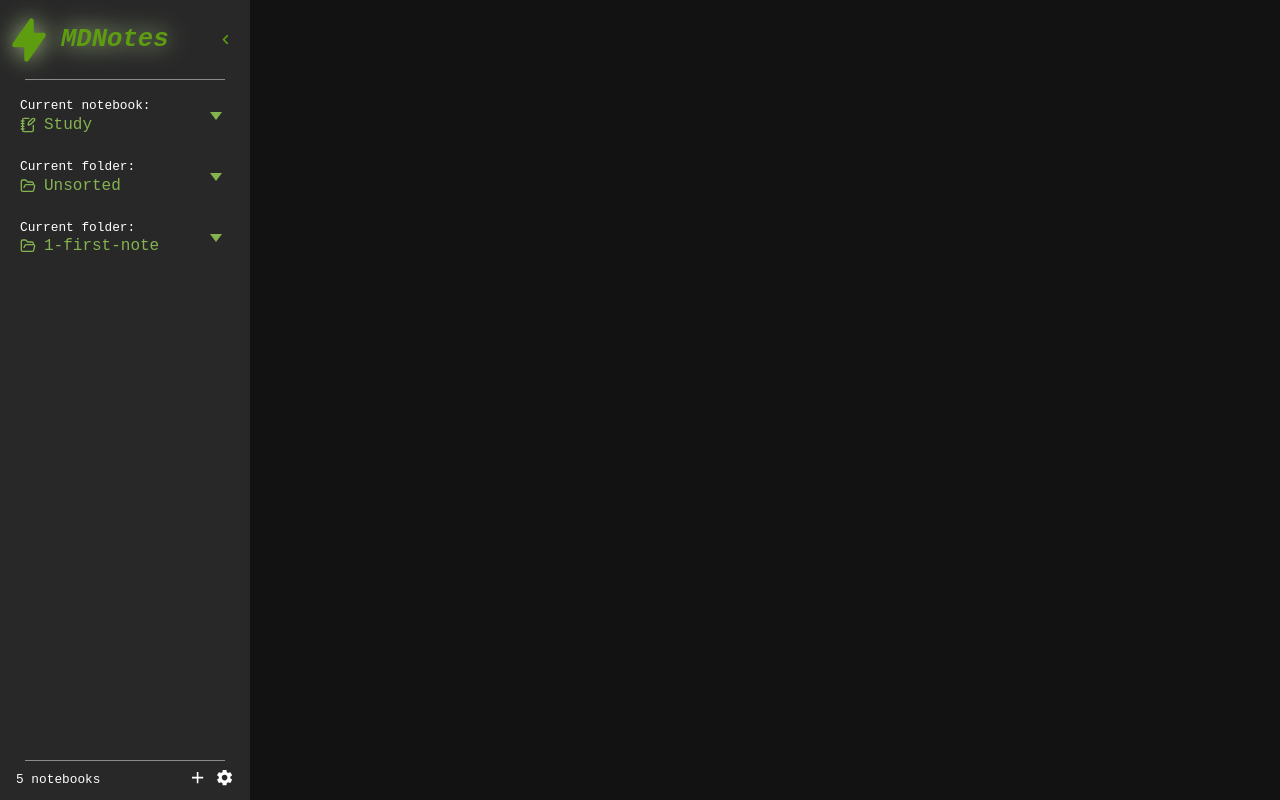
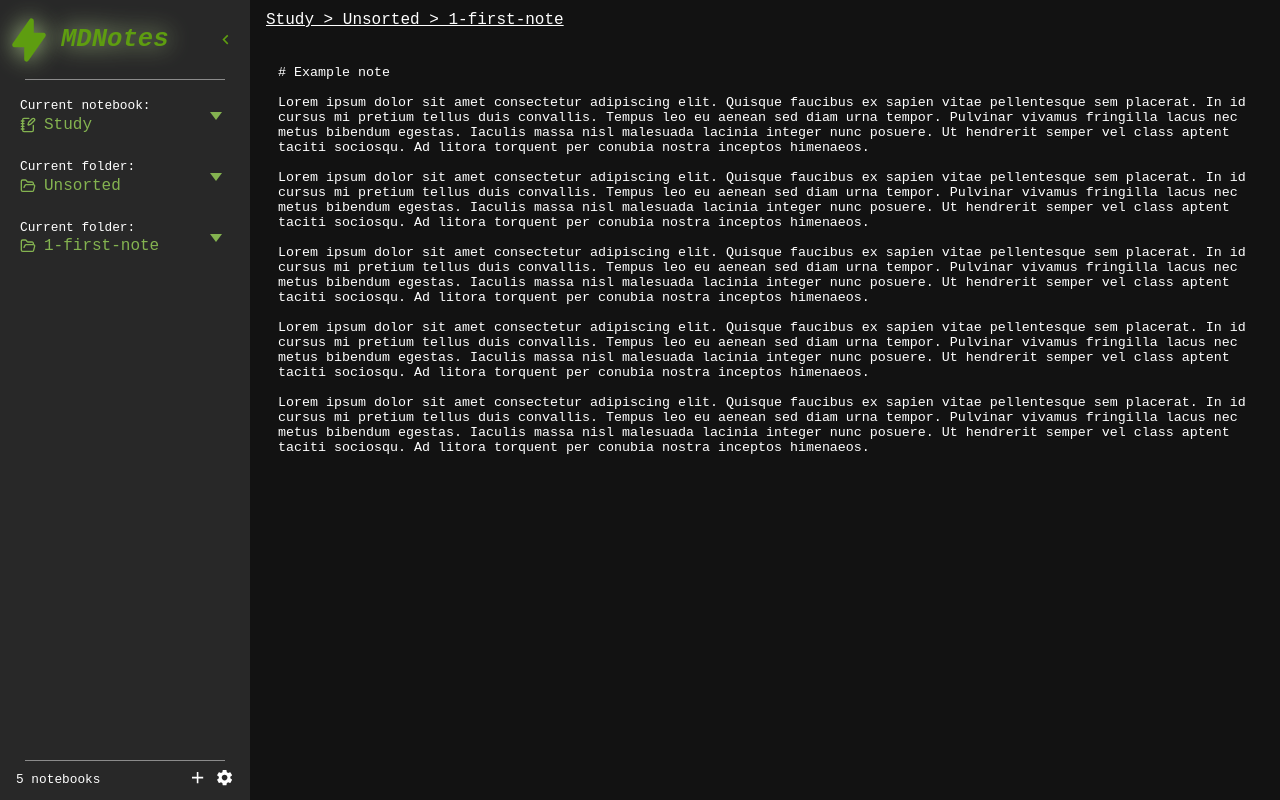
Before and after one commit to garrettmroberts/one-app-a-week, a React (Create React App) app in the folder markdown-notes/: page / in a window 1280 px wide. Built offline with nearby package versions, Linux system fonts and the light colour scheme.

Commit message:
base editor area ui

```diff
--- a/markdown-notes/src/App.tsx
+++ b/markdown-notes/src/App.tsx
@@ -1,13 +1,17 @@
 import './styles/main.scss';
 import Navigator from './components/Navigator';
 import React from 'react';
+import Editor from './components/Editor';
+import { context, MainContext } from './contexts/Context';
 
 function App() {
   return (
-    <main>
-      <Navigator />
-      <div className="editor" />
-    </main>
+    <MainContext.Provider value={context}>
+      <main>
+        <Navigator />
+        <Editor />
+      </main>
+    </MainContext.Provider>
   );
 }
 
--- /dev/null
+++ b/markdown-notes/src/components/BreadCrumbs.tsx
@@ -0,0 +1,21 @@
+import React from 'react';
+
+interface BreadCrumbsProps {
+  notebook: string;
+  folder: string;
+  file: string;
+}
+
+const BreadCrumbs: React.FC<BreadCrumbsProps> = ({
+  notebook,
+  folder,
+  file
+}) => {
+  return (
+    <div className="bread-crumbs">
+      <p>{`${notebook} > ${folder} > ${file}`}</p>
+    </div>
+  );
+};
+
+export default BreadCrumbs;
--- /dev/null
+++ b/markdown-notes/src/components/Editor.tsx
@@ -0,0 +1,44 @@
+import React, { useRef, useState } from 'react';
+import BreadCrumbs from './BreadCrumbs';
+import { SampleNote as sn } from '../constants/temp';
+
+const Editor: React.FC = () => {
+  const [note, setNote] = useState(sn);
+
+  const textAreaRef = useRef<HTMLTextAreaElement>(null);
+
+  const handleKeyDown = (event: React.KeyboardEvent<HTMLTextAreaElement>) => {
+    if (event.key === 'Tab') {
+      event.preventDefault();
+      const textarea = textAreaRef.current;
+      if (textarea) {
+        const start = textarea.selectionStart;
+        const end = textarea.selectionEnd;
+
+        textarea.value =
+          textarea.value.substring(0, start) +
+          '\t' +
+          textarea.value.substring(end);
+        textarea.selectionStart = textarea.selectionEnd = start + 1;
+      }
+    }
+  };
+
+  return (
+    <div className="editor-wrapper">
+      <BreadCrumbs notebook="Study" folder="Unsorted" file="1-first-note" />
+      <section className="editor">
+        <textarea
+          ref={textAreaRef}
+          placeholder="Write your notes here..."
+          className="editor__content"
+          onKeyDown={handleKeyDown}
+          value={note}
+          onChange={(e) => setNote(e.target.value)}
+        />
+      </section>
+    </div>
+  );
+};
+
+export default Editor;
--- /dev/null
+++ b/markdown-notes/src/contexts/Context.ts
@@ -0,0 +1,12 @@
+import { createContext } from 'react';
+
+export const context = createContext({
+  notebooks: [],
+  folders: [],
+  pages: [],
+  selectedBotebook: null,
+  selectedFolder: null,
+  selectedPage: null
+});
+
+export const MainContext = createContext(context);
--- a/markdown-notes/src/styles/base/_root.scss
+++ b/markdown-notes/src/styles/base/_root.scss
@@ -13,7 +13,6 @@ main {
   color: $clr-light-a0;
   height: 100vh;
   display: flex;
-  justify-content: center;
   align-items: stretch;
   font-family: 'space-mono', monospace;
 }
--- /dev/null
+++ b/markdown-notes/src/styles/components/_bread-crumbs.scss
@@ -0,0 +1,4 @@
+.bread-crumbs {
+  text-decoration: underline;
+  cursor: default;
+}
--- /dev/null
+++ b/markdown-notes/src/styles/components/_editor.scss
@@ -0,0 +1,30 @@
+@use '../abstracts/variables' as *;
+
+.editor-wrapper {
+  position: relative;
+  flex: 1;
+  display: flex;
+  flex-direction: column;
+  margin: 12px 16px;
+}
+
+.editor {
+  position: relative;
+  display: flex;
+
+  &__content {
+    padding: 12px;
+    margin-top: 10px;
+    background-color: $clr-surface-a0;
+    flex: 1;
+    width: auto;
+    resize: none;
+    color: $clr-light-a0;
+    overflow: scroll;
+    border-width: 0;
+
+    &:focus {
+      outline-width: 0;
+    }
+  }
+}
--- a/markdown-notes/src/styles/components/_navigator.scss
+++ b/markdown-notes/src/styles/components/_navigator.scss
@@ -148,6 +148,7 @@
 
     .navigator__collapse-btn {
       transform: translateX(-30px);
+      cursor: default;
       opacity: 0;
       visibility: hidden;
       transition:
--- a/markdown-notes/src/styles/main.scss
+++ b/markdown-notes/src/styles/main.scss
@@ -6,6 +6,8 @@
 @use 'base/root';
 
 // Components
+@use 'components/bread-crumbs';
+@use './components/editor';
 @use 'components/folder-selector';
 @use 'components/navigator';
 @use 'components/notebook-finder';
--- a/markdown-notes/tsconfig.json
+++ b/markdown-notes/tsconfig.json
@@ -24,7 +24,7 @@
     "jest",
     "src/setupTests.ts",
     "electron.js",
-    "eslint.config.mjs",
+    "eslint.rc.js",
     "main.ts"
   ],
   "types": ["typePatches"]
```
Also changed, not shown: markdown-notes/eslint.config.mjs (deleted, +0 -14 lines), markdown-notes/eslint.rc.js (added, +15 -0 lines).
